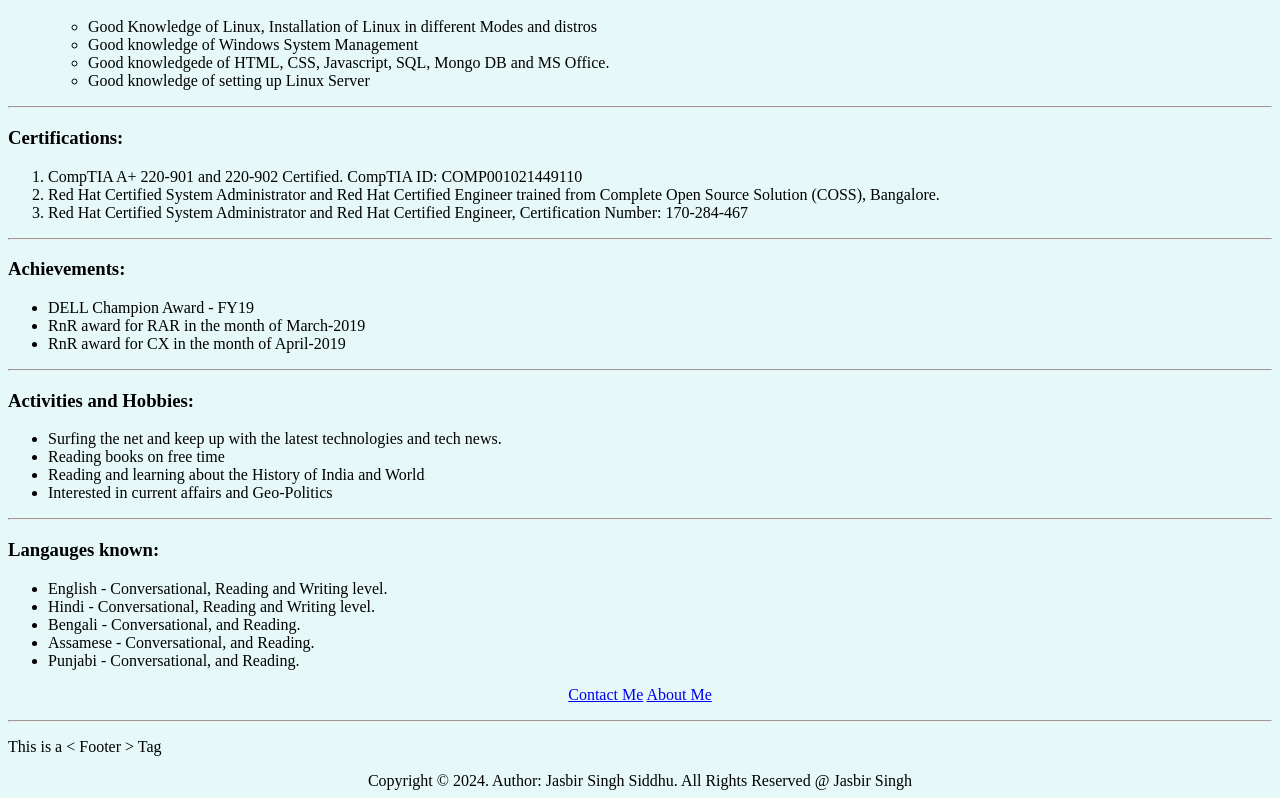
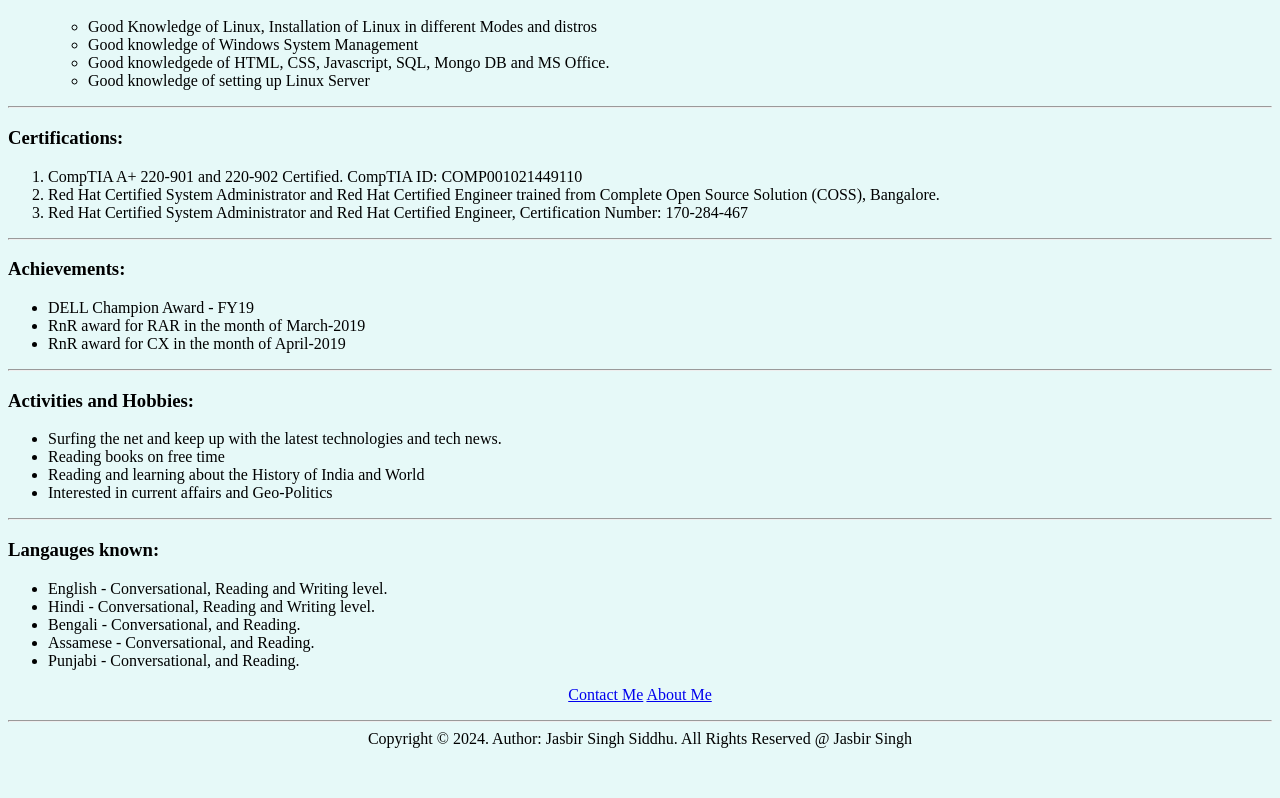
Before and after one commit to jasbirsiddhu/resume, a plain HTML site: page index.html in a window 1280 px wide. Shown: the part 1330-2128 px from the top of the page. After the commit the page ends 2086 px from the top, so only its background shows below. Drawn offline with Linux system fonts and the light colour scheme.

Commit message:
Update index.html
Deleted Footer Tag

```diff
--- a/index.html
+++ b/index.html
@@ -108,7 +108,7 @@
 <a href="./about.html">About Me</a></p>
 </main>
 <hr>
-<p>This is a &lt; Footer &gt; Tag</p>
+
 <footer align="center">Copyright © 2024. Author: Jasbir Singh Siddhu. All Rights Reserved @ Jasbir Singh </footer>
 
 
```
